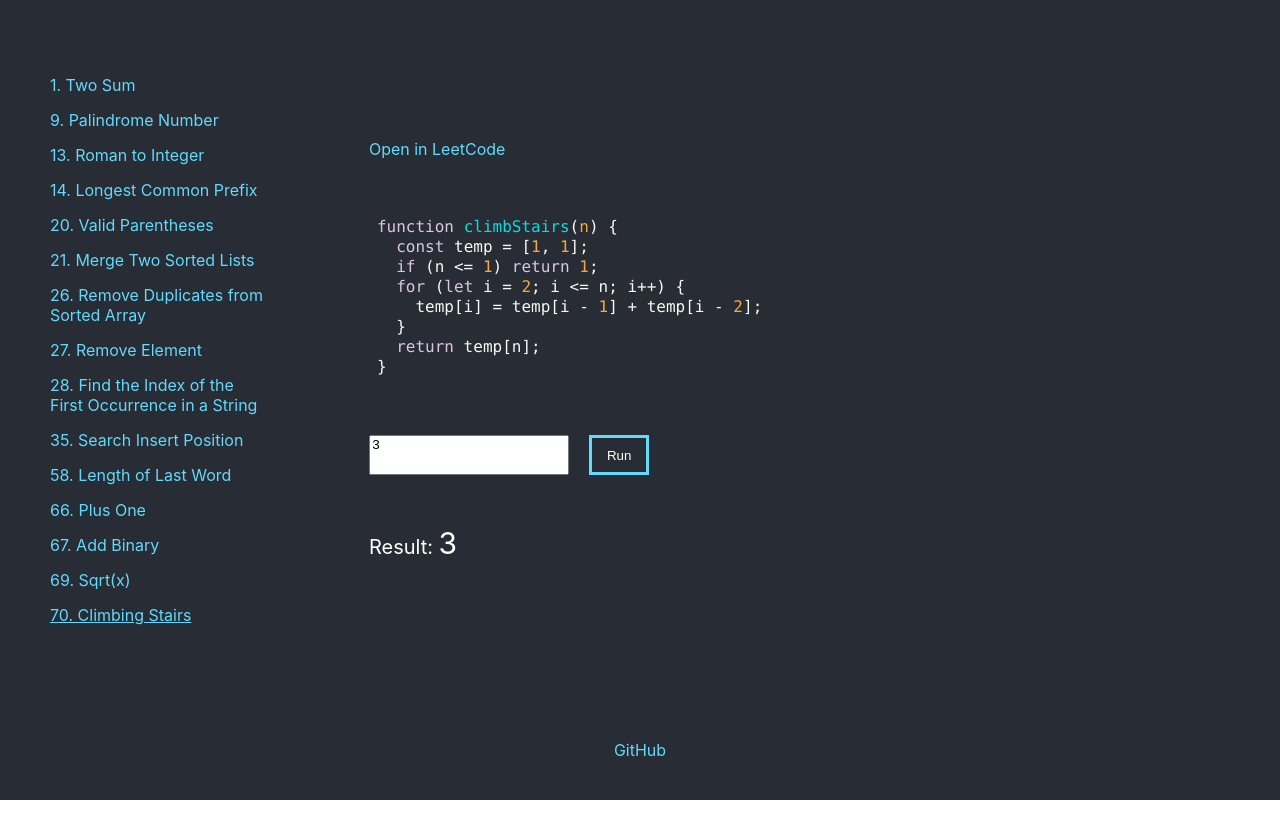
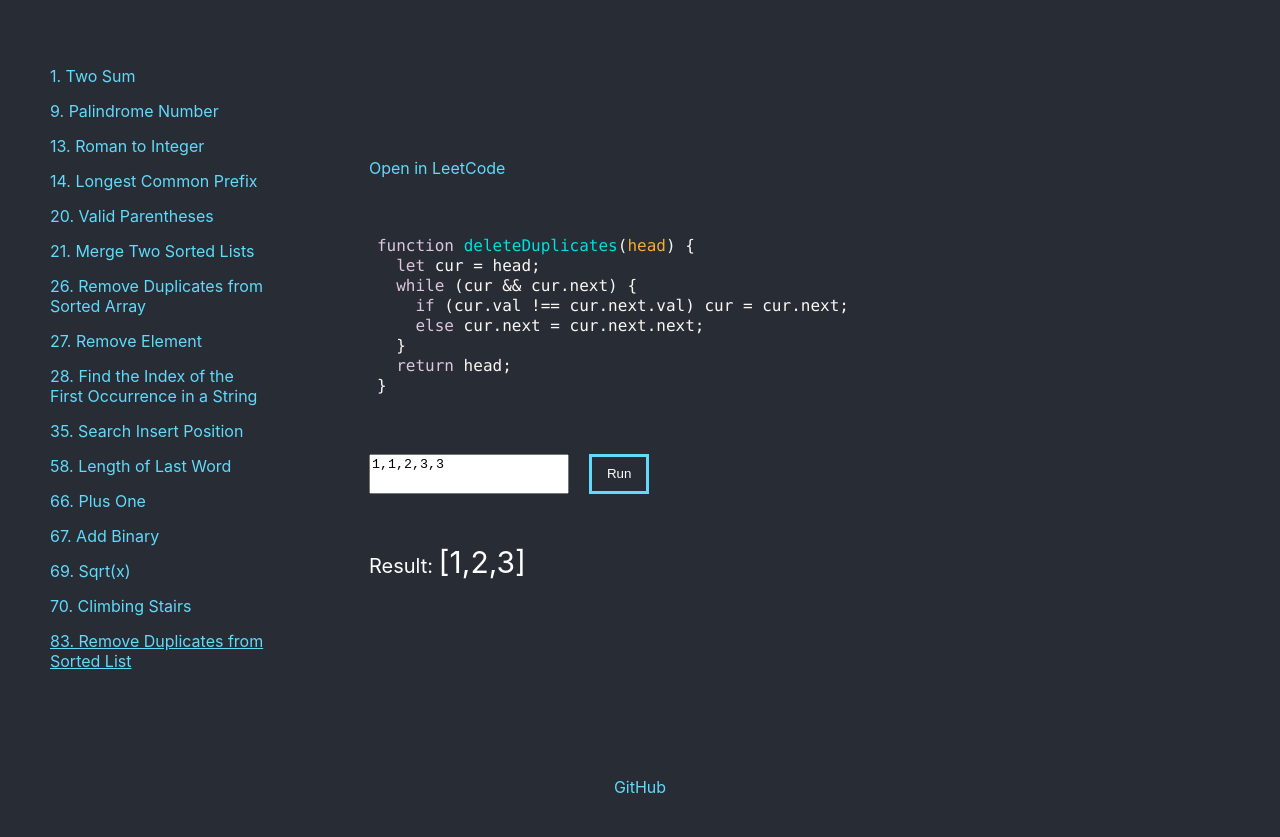
Before and after one commit to leopard-work/leetcode-app, a React (Create React App) app: page / in a window 1280 px wide. Before the commit the page ends 800 px from the top, so only its background shows below. Built offline with nearby package versions, Linux system fonts and the light colour scheme.

Commit message:
+ 83. Remove Duplicates from Sorted List

```diff
--- /dev/null
+++ b/src/components/83_remove_duplicates_from_sorted_list.ts
@@ -0,0 +1,23 @@
+import ListNode from "../utils/list-node";
+
+export function deleteDuplicatesParse(s: string) {
+  const arr = s.split(",").map((string) => parseInt(string));
+
+  const node = arr.reduceRight((acc: ListNode | null, cur) => {
+    acc = new ListNode(cur as number, acc);
+    return acc;
+  }, null);
+
+  return deleteDuplicates(node);
+}
+
+export function deleteDuplicates(head: ListNode | null): ListNode | null {
+  let cur = head;
+  while (cur && cur.next) {
+    if (cur.val !== cur.next.val) cur = cur.next;
+    else cur.next = cur.next.next;
+  }
+  return head;
+}
+
+export const deleteDuplicatesInitial = "1,1,2,3,3";
--- a/src/components/index.ts
+++ b/src/components/index.ts
@@ -13,3 +13,4 @@ export * from "./66_plus_one";
 export * from "./67_add_binary";
 export * from "./69_sqrt_x";
 export * from "./70_climbing_stairs";
+export * from "./83_remove_duplicates_from_sorted_list";
--- a/src/components/list.ts
+++ b/src/components/list.ts
@@ -4,6 +4,9 @@ import {
   addBinaryParse,
   climbStairs,
   climbStairsInitial,
+  deleteDuplicates,
+  deleteDuplicatesInitial,
+  deleteDuplicatesParse,
   isPalindrome,
   isPalindromeInitial,
   isValid,
@@ -38,7 +41,7 @@ import {
 } from "./index";
 
 const URL = "https://leetcode.com/problems/";
-export const FIRSTRUN = 70;
+export const FIRSTRUN = 83;
 
 export const listData = [
   {
@@ -157,4 +160,12 @@ export const listData = [
     link: `${URL}climbing-stairs/`,
     initial: climbStairsInitial,
   },
+  {
+    f: deleteDuplicatesParse,
+    f_view: deleteDuplicates,
+    id: "83",
+    name: "83. Remove Duplicates from Sorted List",
+    link: `${URL}remove-duplicates-from-sorted-list/`,
+    initial: deleteDuplicatesInitial,
+  },
 ];
```
